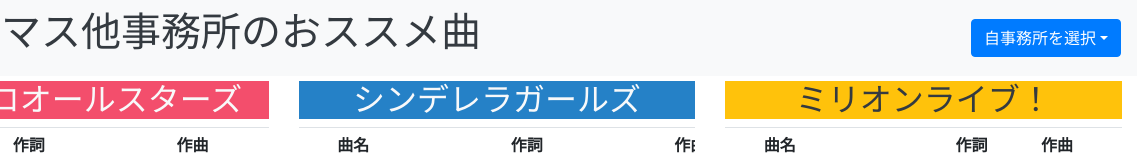
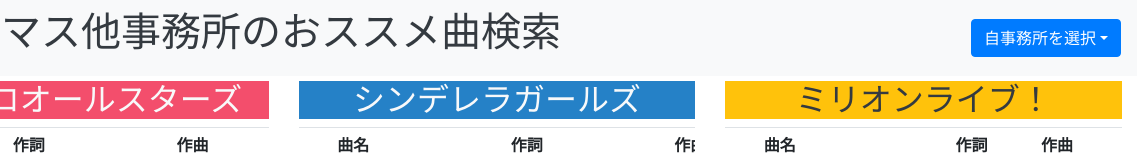
Before and after one commit to tankarup/Imas-Song-Recommend, a plain HTML site: page index.html in a window 1280 px wide. Shown: the top 160 px of the page, 143-1280 px from the left. Drawn offline with nearby package versions, Linux system fonts and the light colour scheme.

Commit message:
Update index.html

```diff
--- a/index.html
+++ b/index.html
@@ -26,7 +26,7 @@
 <body>
     <div id="main">
         <nav class="navbar bg-light navbar-dark" style="margin-bottom:5px;">
-            <h1 class="text-dark"><img src="5stars.png" height="50px">アイマス他事務所のおススメ曲</h1>
+            <h1 class="text-dark"><img src="5stars.png" height="50px">アイマス他事務所のおススメ曲検索</h1>
             <div class="dropdown">
                 <button type="button" class="btn btn-primary dropdown-toggle" data-toggle="dropdown"
                     aria-haspopup="true" aria-expanded="false">自事務所を選択</button>
```
